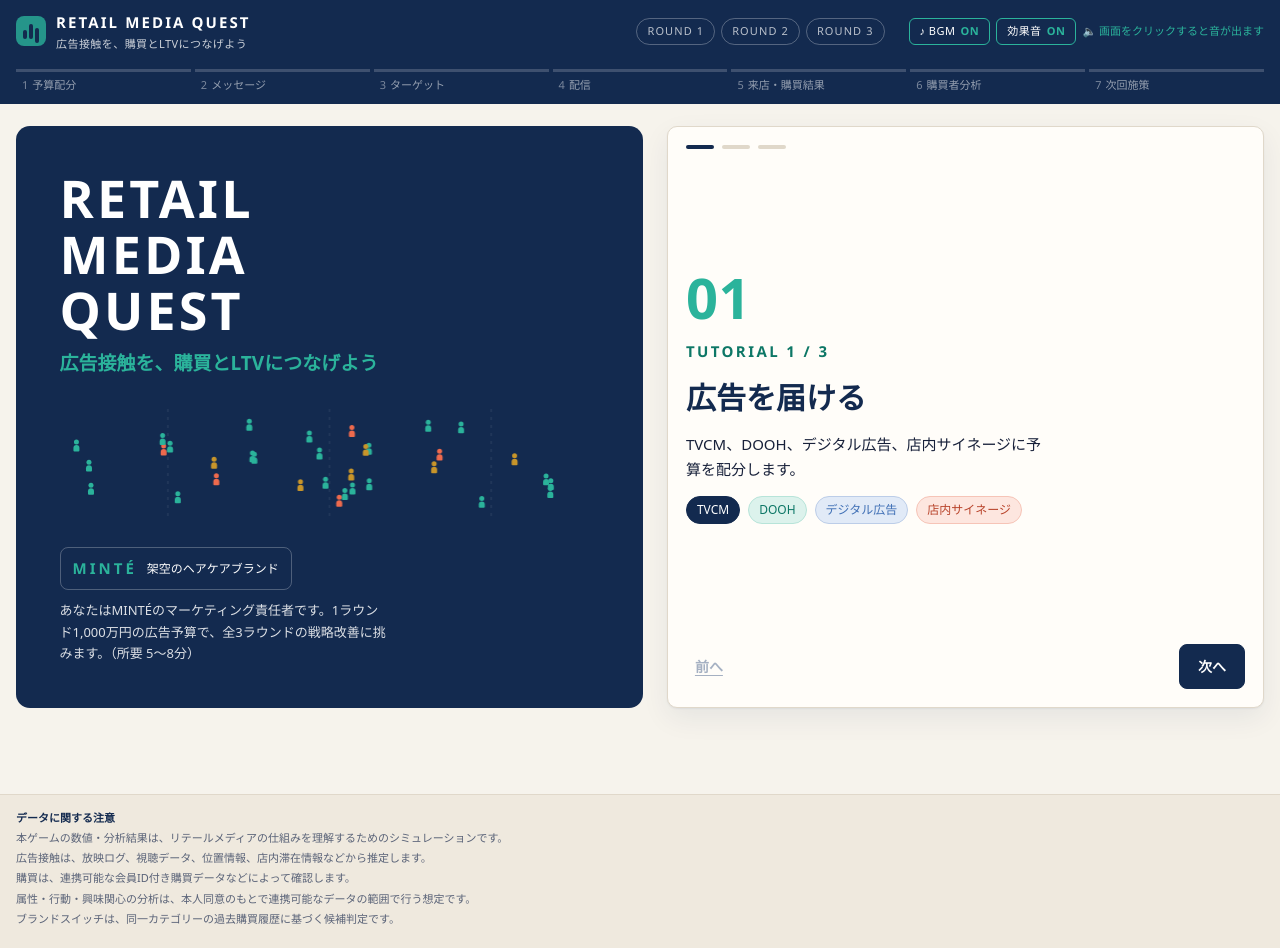
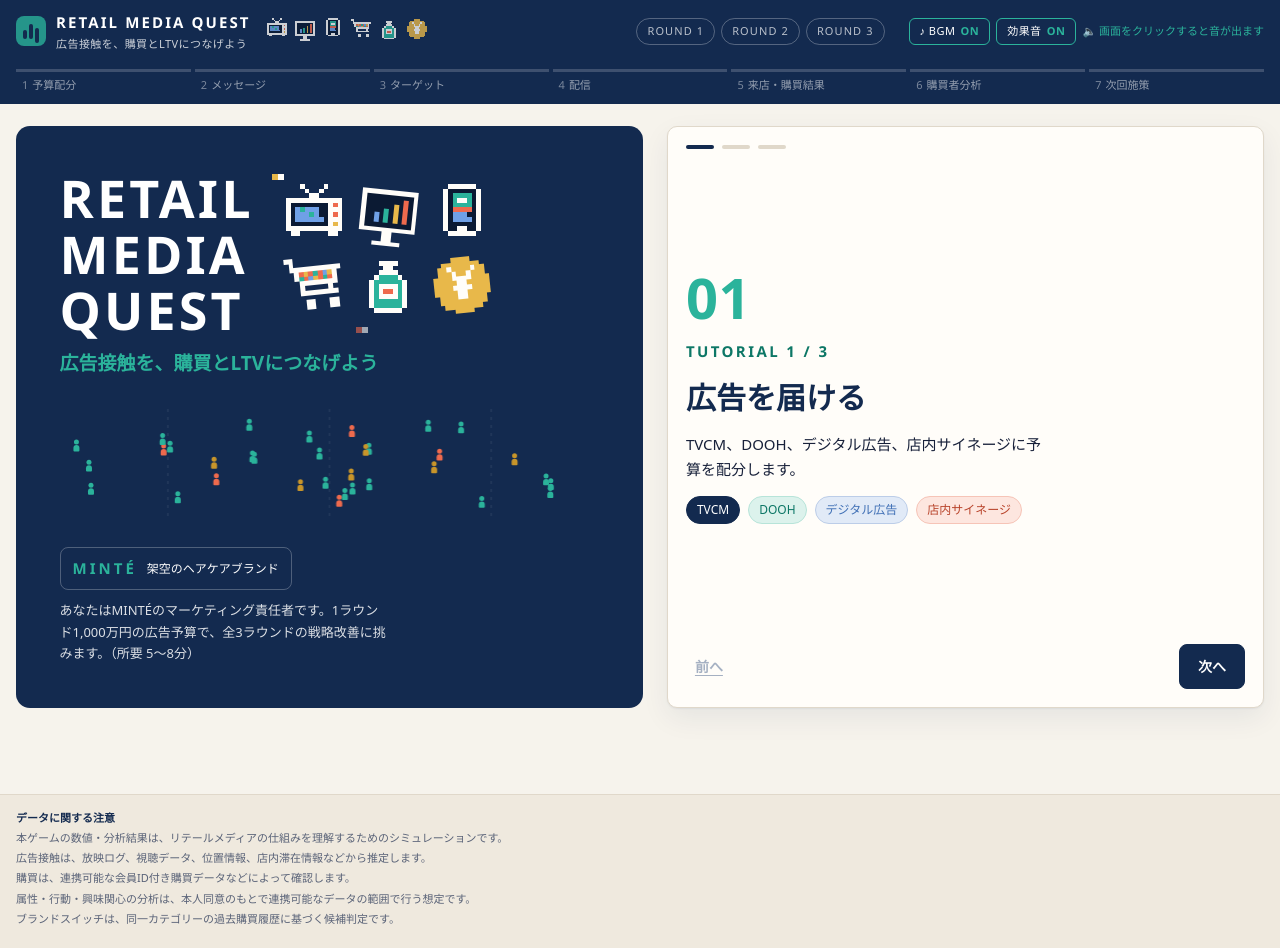
Before and after one commit to ysato-tech/kaden-support, a plain HTML site: page retail-media-quest/index.html in a window 1280 px wide. Drawn offline with Linux system fonts and the light colour scheme.

Commit message:
Add bouncing pixel-art retail media icons beside the title
- Six 12x12 pixel-art icons (TV, signage, smartphone, shopping cart,
  MINTE bottle, coin) drawn as crisp SVG, no image files
- Choppy retro bounce/wiggle animations with twinkling pixel stars;
  clicking an icon makes it jump with a sound effect
- Large icons next to the title on the intro screen, small ones in the
  top bar (hidden on narrow screens); static with reduced motion

Co-Authored-By: Claude Opus 5.5 <noreply@anthropic.com>
Claude-Session: https://claude.ai/code/session_01CT6H8KCSsErhTn9tkhVGKU

```diff
--- a/retail-media-quest/index.html
+++ b/retail-media-quest/index.html
@@ -203,6 +203,31 @@ input[type=range]{grid-column:1 / -1;width:100%;accent-color:var(--navy);height:
 .summary-line{display:flex;gap:8px;flex-wrap:wrap;align-items:center}
 .prev-hint{border-left:3px solid var(--mint);background:var(--mint-soft);padding:10px 14px;border-radius:0 8px 8px 0;font-size:13px}
 .prev-hint b{color:var(--mint-ink)}
+
+/* ---------- ドット絵アイコン（ピコピコ動く） ---------- */
+.hero-title-row{display:flex;align-items:center;gap:20px 28px;flex-wrap:wrap}
+.px-cluster{position:relative;display:grid;grid-template-columns:repeat(3,auto);gap:14px 18px;padding:10px 4px}
+.px{display:inline-block;cursor:pointer;animation:pico .9s steps(1,end) infinite;animation-delay:calc(var(--i) * -.15s)}
+.px svg{display:block;width:100%;height:100%}
+.px-lg{width:clamp(40px,4.4vw,58px);height:clamp(40px,4.4vw,58px)}
+.px-sm{width:20px;height:20px;animation-name:pico-sm}
+.px:nth-child(even){animation-name:pico-alt}
+.px-sm:nth-child(even){animation-name:pico-sm-alt}
+.px:hover{filter:brightness(1.15)}
+.px.px-jump{animation:px-jump .5s steps(5,end) 1}
+@keyframes pico{0%{transform:translateY(0)}50%{transform:translateY(-6px)}}
+@keyframes pico-alt{0%{transform:translateY(-4px) rotate(-6deg)}50%{transform:translateY(0) rotate(6deg)}}
+@keyframes pico-sm{0%{transform:translateY(0)}50%{transform:translateY(-3px)}}
+@keyframes pico-sm-alt{0%{transform:translateY(-2px)}50%{transform:translateY(0)}}
+@keyframes px-jump{0%{transform:translateY(0) scale(1)}40%{transform:translateY(-18px) scale(1.15)}70%{transform:translateY(-8px) rotate(10deg)}100%{transform:translateY(0)}}
+.px-star{position:absolute;width:6px;height:6px;background:#e8b84a;box-shadow:6px 0 0 #fffdf9;animation:twinkle 1.2s steps(1,end) infinite}
+.px-star.s0{top:-6px;left:-10px}
+.px-star.s1{top:40%;right:-18px;background:#2bb39b;animation-delay:-.4s}
+.px-star.s2{bottom:-6px;left:35%;background:#ee6a4d;animation-delay:-.8s}
+@keyframes twinkle{0%{opacity:1}33%{opacity:0}66%{opacity:.6}}
+.top-icons{display:flex;gap:8px;align-items:center;padding-left:6px}
+@media (max-width:900px){.top-icons{display:none}}
+@media (max-width:760px){.px-cluster{grid-template-columns:repeat(6,auto);gap:10px}.px-lg{width:36px;height:36px}}
 
 /* ---------- Funnel ---------- */
 .funnel-panel{padding:16px 18px 14px}
@@ -411,6 +436,7 @@ table.cmp th:first-child,table.cmp td:first-child{text-align:left;color:var(--na
     <div class="brand">
       <span class="brand-mark" aria-hidden="true"></span>
       <div><strong>RETAIL MEDIA QUEST</strong><span>広告接触を、購買とLTVにつなげよう</span></div>
+      <div class="top-icons" id="topIcons" aria-hidden="true"></div>
     </div>
     <div class="rounds" id="roundPills" aria-label="ラウンド進行"></div>
     <div class="sound-ctrl" role="group" aria-label="サウンド設定"><button type="button" class="snd" id="snd-bgm" data-action="toggle-bgm" aria-pressed="true">♪ BGM <b>ON</b></button><button type="button" class="snd" id="snd-sfx" data-action="toggle-sfx" aria-pressed="true">効果音 <b>ON</b></button><span class="snd-hint" id="sndHint">🔈 画面をクリックすると音が出ます</span></div>
@@ -1086,7 +1112,9 @@ function renderIntro() {
   stage.innerHTML =
     '<section class="screen"><div class="intro">' +
       '<div class="intro-hero">' +
-        '<div><h1>RETAIL<br>MEDIA<br>QUEST</h1><p class="sub">広告接触を、購買とLTVにつなげよう</p></div>' +
+        '<div><div class="hero-title-row"><h1>RETAIL<br>MEDIA<br>QUEST</h1>' +
+        '<div class="px-cluster" aria-hidden="true">' + pixelIcons('px-lg') + '<i class="px-star s0"></i><i class="px-star s1"></i><i class="px-star s2"></i></div></div>' +
+        '<p class="sub">広告接触を、購買とLTVにつなげよう</p></div>' +
         '<canvas id="heroCanvas" aria-hidden="true"></canvas>' +
         '<div style="display:flex;flex-direction:column;gap:10px"><span class="brand-card"><b>MINTÉ</b>架空のヘアケアブランド</span>' +
         '<p class="role">あなたはMINTÉのマーケティング責任者です。1ラウンド1,000万円の広告予算で、全3ラウンドの戦略改善に挑みます。（所要 5〜8分）</p></div>' +
@@ -1104,6 +1132,38 @@ function renderIntro() {
     '</div></section>';
   heroAnimation();
 }
+/* =====================================================================
+   ドット絵アイコン（ファミコン風）：12×12マスの文字列から描く
+   w=白 d=画面 m=ミント c=コーラル g=ゴールド s=空色 .=透明
+   ===================================================================== */
+const PX_COLORS = { w: '#fffdf9', d: '#0b1a33', m: '#2bb39b', c: '#ee6a4d', g: '#e8b84a', s: '#6fa0e6' };
+const PX_ICONS = {
+  tv: { label: 'テレビCM', rows: ['...w....w...', '....w..w....', '.....ww.....', 'wwwwwwwwwwww', 'wddddddddwcw', 'wdsmsssddwww', 'wdsssmsddwcw', 'wdssssssdwww', 'wddddddddwgw', 'wwwwwwwwwwww', '.ww......ww.', '............'] },
+  signage: { label: 'サイネージ', rows: ['wwwwwwwwwwww', 'wddddddddddw', 'wddddddddcdw', 'wddddddgdcdw', 'wddddmdgdcdw', 'wddsdmdgdcdw', 'wddsdmdgdcdw', 'wddddddddddw', 'wwwwwwwwwwww', '.....ww.....', '.....ww.....', '...wwwwww...'] },
+  phone: { label: 'スマホ', rows: ['...wwwwww...', '..wddddddw..', '..wdmmmmdw..', '..wdmwwmdw..', '..wdmmmmdw..', '..wdccccdw..', '..wdsssddw..', '..wdssssdw..', '..wddddddw..', '..wddwwddw..', '...wwwwww...', '............'] },
+  cart: { label: '買い物カゴ', rows: ['ww..........', '.w..........', '.wwwwwwwwwww', '..wcgcmcsgw.', '..wmcsgcmcw.', '...wwwwwwww.', '...w.....w..', '...wwwwwwww.', '............', '....ww...ww.', '....ww...ww.', '............'] },
+  bottle: { label: 'MINTÉ', rows: ['....wwww....', '.....ww.....', '....wwww....', '...wmmmmw...', '..wmmmmmmw..', '..wmwwwwmw..', '..wmwccwmw..', '..wmwwwwmw..', '..wmmmmmmw..', '..wmmmmmmw..', '...wwwwww...', '............'] },
+  coin: { label: '売上', rows: ['....gggg....', '..gggggggg..', '.ggwggggwgg.', '.gggwggwggg.', 'ggggwwwwgggg', 'gggggwwggggg', 'ggggwwwwgggg', 'gggggwwggggg', '.ggggwwgggg.', '.gggggggggg.', '..gggggggg..', '....gggg....'] }
+};
+const PX_ORDER = ['tv', 'signage', 'phone', 'cart', 'bottle', 'coin'];
+function pixelSvg(name) {
+  const ic = PX_ICONS[name]; if (!ic) return '';
+  let rects = '';
+  ic.rows.forEach((row, y) => {
+    let x = 0;
+    while (x < row.length) {          // 横に並んだ同じ色のマスは1つの四角にまとめる
+      const ch = row[x]; let w = 1;
+      while (x + w < row.length && row[x + w] === ch) w++;
+      if (PX_COLORS[ch]) rects += '<rect x="' + x + '" y="' + y + '" width="' + w + '" height="1" fill="' + PX_COLORS[ch] + '"/>';
+      x += w;
+    }
+  });
+  return '<svg viewBox="0 0 12 12" shape-rendering="crispEdges" aria-hidden="true" focusable="false">' + rects + '</svg>';
+}
+function pixelIcons(cls) {
+  return PX_ORDER.map((n, i) => '<span class="px ' + cls + '" data-action="pico" data-icon="' + n + '" title="' + PX_ICONS[n].label + '" style="--i:' + i + '">' + pixelSvg(n) + '</span>').join('');
+}
+
 function heroAnimation() {
   const cv = $('#heroCanvas'); if (!cv) return;
   const ctx = setupCanvas(cv); if (!ctx) return;
@@ -1981,7 +2041,7 @@ document.addEventListener('click', (e) => {
   const act = el.getAttribute('data-action');
   if (act === 'toggle-bgm' || act === 'toggle-sfx') { Sound.toggle(act === 'toggle-bgm' ? 'bgm' : 'sfx'); return; }
   const SFX_FOR = { deliver: 'deliver', start: 'confirm', analyze: 'confirm', 'to-next': 'confirm', 'next-round': 'confirm', ending: 'confirm', report: 'confirm', 'reveal-all': 'reveal', 'tut-prev': 'back', 'view-analysis': 'back', 'view-run': 'back', 'back-plan': 'back' };
-  Sound.sfx(SFX_FOR[act] || 'click');
+  Sound.sfx(act === 'pico' ? (el.getAttribute('data-icon') === 'coin' ? 'coin' : 'select') : (SFX_FOR[act] || 'click'));
   const rd = Number(el.getAttribute('data-round')) || state.viewRound;
   switch (act) {
     case 'tut-next': state.tutorial = clamp(state.tutorial + 1, 0, 2); renderIntro(); focusFirst('[data-action="tut-next"],[data-action="start"]'); break;
@@ -2002,6 +2062,7 @@ document.addEventListener('click', (e) => {
     case 'report': go('report', 3); break;
     case 'print': try { window.print(); } catch (err) { const n = $('#printNote'); if (n) n.textContent = '印刷を開始できませんでした。HTMLファイルをブラウザで開いてお試しください。'; } break;
     case 'restart': restart(); break;
+    case 'pico': el.classList.remove('px-jump'); void el.offsetWidth; el.classList.add('px-jump'); break;
   }
 });
 function focusFirst(sel) { const b = $(sel, stage); if (b) try { b.focus(); } catch (e) { /* noop */ } }
@@ -2037,6 +2098,7 @@ window.addEventListener('resize', () => {
 });
 
 Sound.renderButtons();
+{ const ti = document.getElementById('topIcons'); if (ti) ti.innerHTML = pixelIcons('px-sm'); }
 render();
 </script>
 </body>
```
